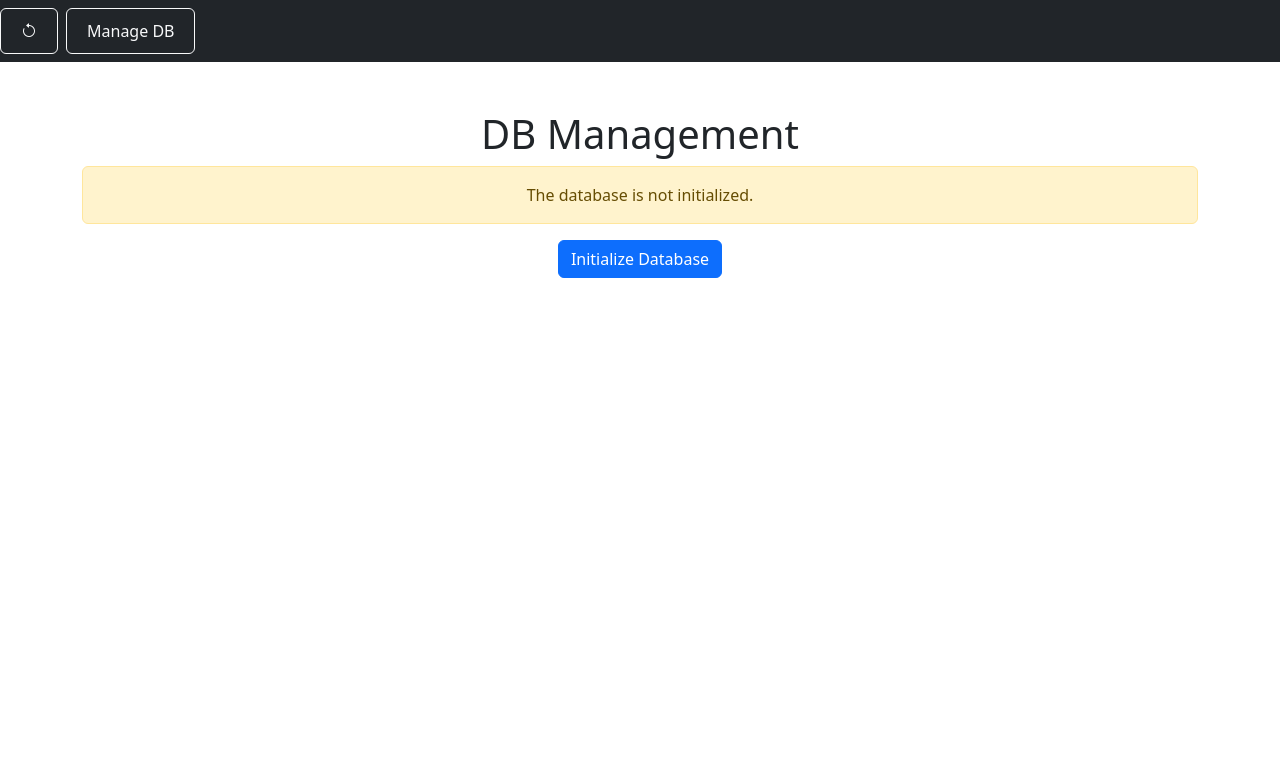
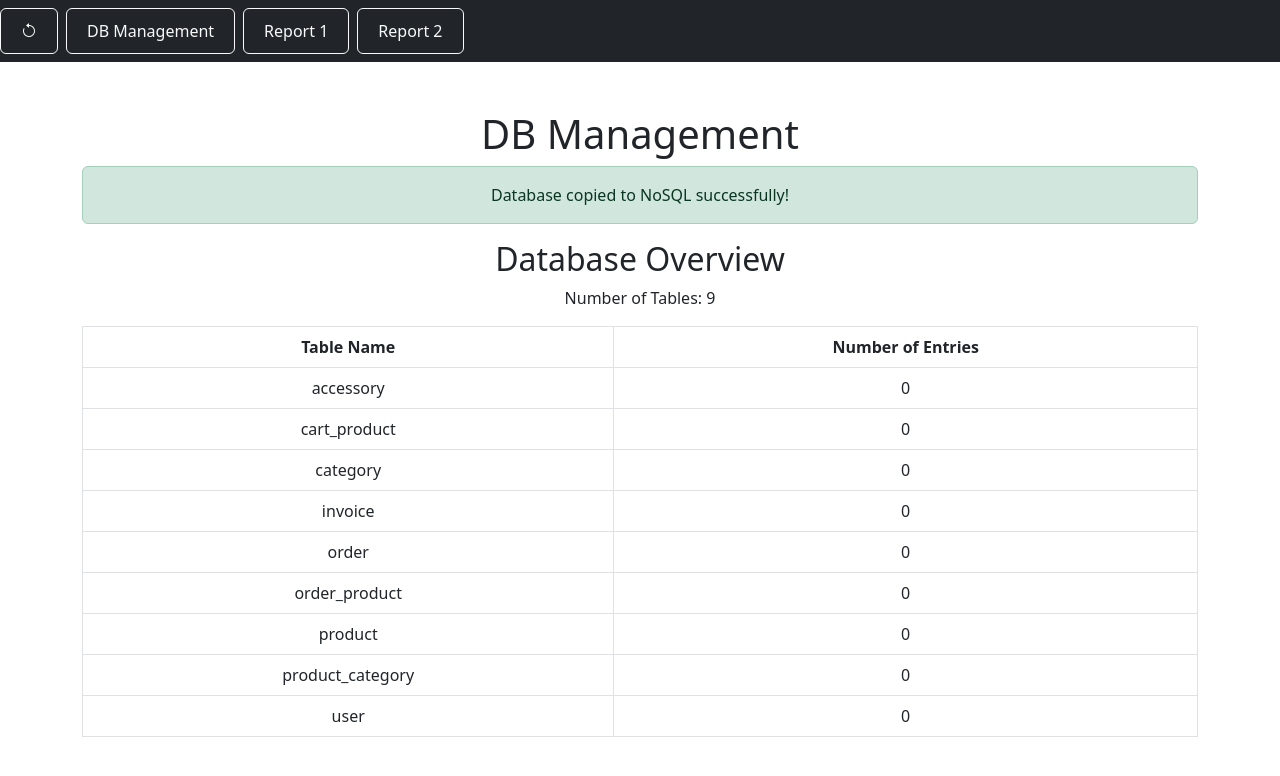
Before and after one commit to iDovj/IMSE_shop, a Flask app: page /dashboard in a window 1280 px wide. Shown: the top 776 px of the page. Run offline with Flask 3, Linux system fonts and the light colour scheme; some libraries are stand-ins or nearby versions.

Commit message:
migrate to no sql implemented; temp button for copy to no sql

```diff
--- a/app/main.py
+++ b/app/main.py
@@ -1,3 +1,6 @@
+from decimal import Decimal
+
+import pymongo
 from flask import Flask, render_template, request, redirect, url_for, session, flash
 from flask_sqlalchemy import SQLAlchemy
 from sqlalchemy import inspect, text
@@ -7,12 +10,13 @@
 import sys
 import logging
 
+from bson.decimal128 import Decimal128
+
 # Set up logging
 logging.basicConfig(stream=sys.stdout, level=logging.DEBUG)
 logger = logging.getLogger(__name__)
 
 db = SQLAlchemy()
-
 
 def create_app():
     app = Flask(__name__)
@@ -27,8 +31,104 @@
     return app
 
 app = create_app()
-from .models import User, Product, Order, OrderProduct, CartProduct, Invoice
+from .models import User, Product, Order, OrderProduct, CartProduct, Invoice, Accessory, Category
 
+# create empty mongo database
+mongo_client = pymongo.MongoClient('mongodb://user:password@mongodb:27017/')
+mongo_db = mongo_client['mongo_db']
+
+def reset_mongo_db(mongo_db):
+    """ function to reset mongodb. just a sanity check to ensure that we don't keep any old data from previous runs. """
+    for col_name in mongo_db.list_collection_names():
+        mongo_db[col_name].drop()
+
+reset_mongo_db(mongo_db=mongo_db)
+
+def migrate(db, mongo_db):
+    session = db.session
+
+    # Migrate User data
+    users_collection = mongo_db["users"]
+    users = session.query(User).all()
+    for user in users:
+        user_dict = {
+            "user_id": user.user_id,
+            "first_name": user.first_name,
+            "last_name": user.last_name,
+            "email": user.email,
+            "password": user.password,
+            "date_registered": user.date_registered,
+            "orders": [],
+            "cart_products": []
+        }
+
+        # Add orders
+        for order in user.orders:
+            order_dict = {
+                "order_id": order.order_id,
+                "date_placed": order.date_placed,
+                "order_status": order.order_status,
+                "order_products": [],
+                "invoice": {}
+            }
+
+            # Add order products
+            for order_product in order.order_products:
+                order_dict["order_products"].append({
+                    "product_id": order_product.product_id,  # Reference to product
+                    "quantity": order_product.quantity
+                })
+
+            # Add invoice
+            if order.invoice:
+                invoice = order.invoice
+                order_dict["invoice"] = {
+                    "invoice_id": invoice.invoice_id,
+                    "total_cost": Decimal128(str(invoice.total_cost)),
+                    "date_issued": invoice.date_issued,
+                    "payment_status": invoice.payment_status
+                }
+
+            user_dict["orders"].append(order_dict)
+
+        # Add cart products
+        for cart_product in user.cart_products:
+            user_dict["cart_products"].append({
+                "product_id": cart_product.product_id,  # Reference to product
+                "quantity": cart_product.quantity
+            })
+
+        users_collection.insert_one(user_dict)
+
+    # Migrate Product data
+    products_collection = mongo_db["products"]
+    products = session.query(Product).all()
+    for product in products:
+        product_dict = {
+            "product_id": product.product_id,
+            "product_name": product.product_name,
+            "price": Decimal128(str(product.price)),
+            "quantity": product.quantity,
+            "product_desc": product.product_desc,
+            "category_ids": [category.category_id for category in product.categories],  # References to categories
+            "accessory_ids": [accessory.accessory_product_id for accessory in session.query(Accessory).filter_by(base_product_id=product.product_id).all()]  # References to accessories
+        }
+
+        products_collection.insert_one(product_dict)
+
+    # Migrate Category data
+    categories_collection = mongo_db["categories"]
+    categories = session.query(Category).all()
+    for category in categories:
+        category_dict = {
+            "category_id": category.category_id,
+            "category_name": category.category_name,
+            "category_desc": category.category_desc
+        }
+
+        categories_collection.insert_one(category_dict)
+
+    session.close()
 
 # Context processor to inject `logged_in` and `db_status` variables into all templates
 @app.context_processor
@@ -216,7 +316,7 @@
         from .data_generation import generate_sample_data
         generate_sample_data(db)
     app.config['DB_STATUS'] = 'SQL'
-    flash('Database initialized successfully!', 'success')
+    # flash('Database initialized successfully!', 'success')
     return redirect(url_for('dashboard'))
 
 @app.route('/report1')
@@ -237,3 +337,11 @@
     from app.reports import get_repeat_buyer_products
     report_entries = get_repeat_buyer_products()
     return render_template('report2.html', report_entries=report_entries)
+
+@app.route('/copy_to_no_sql')
+def copy_to_no_sql():
+    logger.debug("copy_to_no_sql route accessed")
+    migrate(db, mongo_db)
+    app.config['DB_STATUS'] = 'COPIED_TO_NO_SQL'
+    # flash('Database copied to NoSQL successfully!', 'success')
+    return redirect(url_for('dashboard'))
--- a/app/templates/_admin_layout.html
+++ b/app/templates/_admin_layout.html
@@ -19,7 +19,7 @@
             <i class="bi bi-arrow-counterclockwise"></i>
         </a>
         <a href="{{ url_for('dashboard') }}" class="btn btn-outline-light btn-custom me-2">
-            Manage DB
+            DB Management
         </a>
         {% if db_status != 'not_initialized' %}
             <a href="{{ url_for('report1') }}" class="btn btn-outline-light btn-custom me-2">
--- a/app/templates/db_management.html
+++ b/app/templates/db_management.html
@@ -13,9 +13,32 @@
                 <form method="POST" action="{{ url_for('initialize_db') }}">
                     <button type="submit" class="btn btn-primary">Initialize Database</button>
                 </form>
-            {% else %}
+            {% elif db_status == 'SQL' %}
                 <div class="alert alert-success" role="alert">
                     The database is initialized successfully!
+                </div>
+                <a href="{{ url_for('copy_to_no_sql') }}" class="btn btn-primary mt-3">Copy to NoSQL</a>
+                <h2>Database Overview</h2>
+                <p>Number of Tables: {{ table_count }}</p>
+                <table class="table table-bordered">
+                    <thead>
+                        <tr>
+                            <th>Table Name</th>
+                            <th>Number of Entries</th>
+                        </tr>
+                    </thead>
+                    <tbody>
+                        {% for table in tables %}
+                            <tr>
+                                <td>{{ table.name }}</td>
+                                <td>{{ table.entries }}</td>
+                            </tr>
+                        {% endfor %}
+                    </tbody>
+                </table>
+            {% elif db_status == 'COPIED_TO_NO_SQL' %}
+                <div class="alert alert-success" role="alert">
+                    Database copied to NoSQL successfully!
                 </div>
                 <h2>Database Overview</h2>
                 <p>Number of Tables: {{ table_count }}</p>
--- a/requirements.txt
+++ b/requirements.txt
@@ -6,3 +6,4 @@
 flask-wtf
 email_validator
 numpy
+pymongo
```
Also changed, not shown: app/migrate_functions.py (added).
